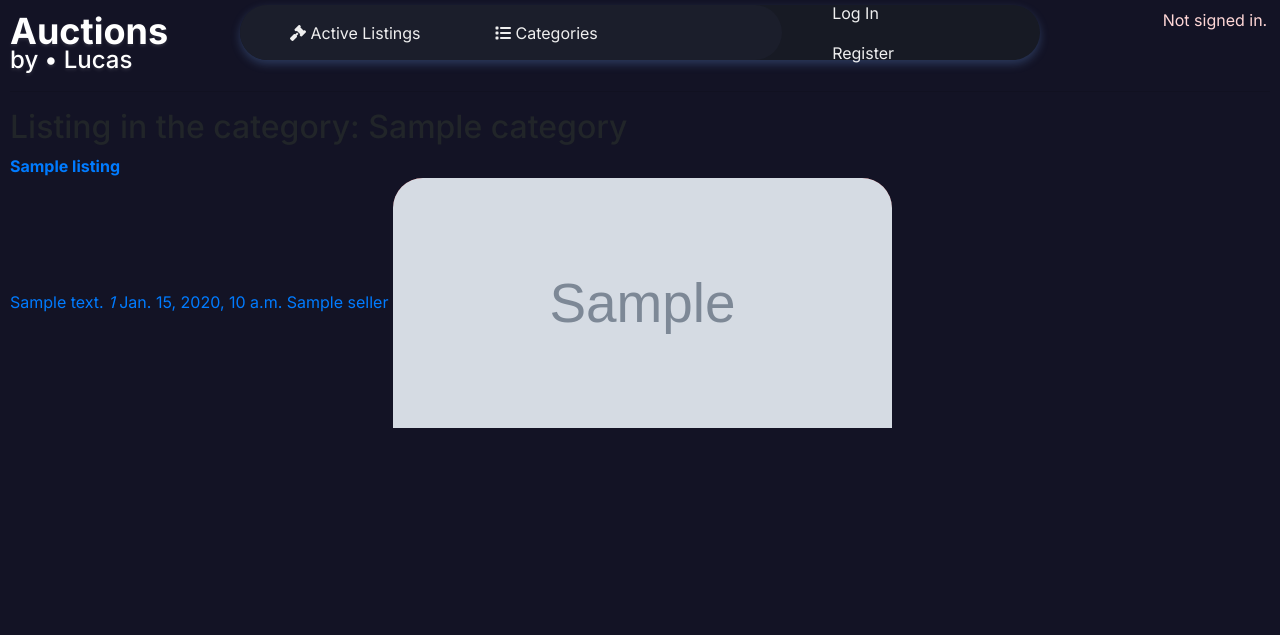
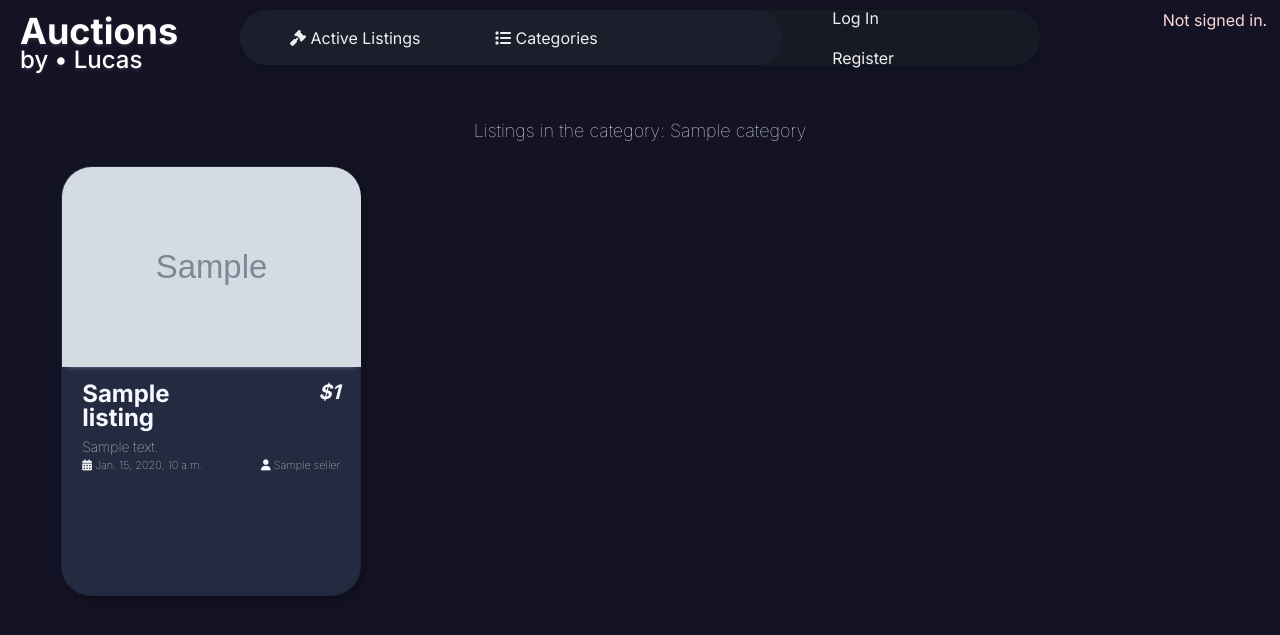
Before and after one commit to LucasMoerch04/CS50-Auctions, a Django app: template Downloads/commerce/commerce/auctions/templates/auctions/category_page.html in a window 1280 px wide. Shown: the top 635 px of the page. Run offline with Django 3.2, Linux system fonts and the light colour scheme; the template is opened without the code that fills it: most values are stand-ins (such as "Sample title", 1, 10 or a date in 2020); grey boxes marked "Sample" are stand-in pictures; some libraries are stand-ins or nearby versions.

Commit message:
style main page

```diff
--- a/Downloads/commerce/commerce/auctions/static/auctions/styles.css
+++ b/Downloads/commerce/commerce/auctions/static/auctions/styles.css
@@ -1,8 +1,15 @@
+* {
+    font-family: Inter, Arial, Helvetica, sans-serif;
+}
+
+*:focus {
+    outline: dashed;
+    outline-color: rgb(200, 200, 206);
+}
+
 body {
     padding: 10px;
     background-color: rgba(19, 19, 37, 1);
-    font-family: Inter, Arial, Helvetica, sans-serif;
-
 }
 
 .logo {
@@ -13,11 +20,13 @@ body {
     -moz-background-clip: text;
     background-clip: text;
     filter: brightness(3);
+
 }
 
 #title {
     font-size: 36px;
     padding-bottom: 0px;
+    margin-left: 10px;
     letter-spacing: -9%;
     font-weight: bold;
 }
@@ -27,6 +36,7 @@ body {
     font-size: 24px;
     letter-spacing: -4%;
     font-weight: 500;
+    margin-left: 10px;
 }
 
 .nav-bar {
@@ -34,14 +44,14 @@ body {
     position: absolute;
     justify-content: space-between;
     align-items: center;
-    top: 5px;
+    top: 10px;
     left: 50%;
     transform: translate(-50%, 0%);
     background-color: rgba(23, 26, 36, 1);
     width: 800px;
     height: 55px;
     border-radius: 47px;
-    box-shadow: 0px 4px 10px rgba(115, 171, 255, 0.25);
+    box-shadow: 0px 4px 10px rgba(1, 7, 16, 0.25);
 }
 
 .nav-two {
@@ -70,9 +80,21 @@ body {
     border-radius: 47px;
 }
 
+.nav-btn:hover {
+    transition: 200ms ease-in;
+    background-color: rgba(135, 154, 207, 0.24);
+}
+
 .nav-btn.active {
     background-color: rgba(135, 154, 207, 0.729);
     box-shadow: 0px 4px 10px rgba(115, 171, 255, 0.25);
+    font-weight: 600;
+}
+
+.nav-btn.active:hover{
+    transition: 500ms;
+    background: rgb(36,94,217);
+    background: linear-gradient(283deg, rgba(36,94,217,1) 0%, rgba(135,154,207,0.73) 50%, rgba(36,94,217,1) 100%);
 }
 
 #dot {
@@ -103,6 +125,13 @@ body {
     padding-top: 10px;
 }
 
+#create_listing:hover {
+    transition: 500ms;
+    background: rgb(231,2,2);
+    background: linear-gradient(283deg, rgba(231,2,2,1) 0%, rgba(255,107,0,1) 50%, rgba(231,2,2,1) 100%);
+
+}
+
 #create_listing i {
     padding-top: 10px;
     padding-left: 50px;
@@ -119,7 +148,13 @@ body {
 }
 
 #username {
-    font-size: 18px;
+    font-size: 20px;
+    background: -webkit-linear-gradient(right,rgba(135,154,207,0.73) 0%, rgba(255,107,0,1) 50%, rgba(135,154,207,1) 100%);
+    background-clip: border-box;
+    -webkit-background-clip: text;
+    -webkit-text-fill-color: transparent;
+
+
 }
 
 #signin_status a {
@@ -127,35 +162,122 @@ body {
     font-size: 14px;
 
 }
-.container {
+.box {
     display: flex;
     flex-wrap: wrap;
-    justify-content: space-between;
+    column-gap: 2%;
+    padding-left: 4vw;
+    width: 100%;
+    margin-top: 50px;
+}
+
+.cat {
+    display: flex;
+    flex-wrap: wrap;
+    margin: 0 auto;
+    width: 90%;
+    margin-top: 100px;
 }
 
 #lal {
     position: absolute;
-    top: 11%;
+    top: 15%;
     left: 50%;
     -ms-transform: translateX(-50%);
     transform: translateX(-50%);
     color: rgba(246, 248, 255, 1);
     font-weight: lighter;
-    font-size: 16px;
+    font-size: 18px;
+}
+
+#filter-box {
+    display: flex;
+    justify-content: center;
+    flex-wrap: nowrap;
+    column-gap: 2%;
+    width: 100%;
+}
+
+#sort {
+    display: flex;
+    flex-wrap: nowrap;
+}
+
+.dropdown {
+    margin-top: 50px;
+    font-size: 14px;
+    height: 40px;
+    width: 150px;
+    padding-left: 10px;
+    border: 0;
+    border-radius: 30px;
+    background-color: rgba(144, 168, 216, 0.709);
+    color: rgba(246, 248, 255, 1);
+    font-weight: 600;
+}
+
+.dropdown:hover {
+    background: linear-gradient(283deg, rgb(82, 125, 219) 0%, rgba(157, 179, 240, 0.73) 50%, rgb(82, 125, 219) 100%);
+    box-shadow: 4px 6px 9px 0px rgba(0, 0, 0, 0.25);
+    scale: 1.01;
+    cursor: pointer;
+}
+
+.dropdown:active {
+    scale: 1;
+}
+
+.dropdown option {
+    background-color: rgba(83, 135, 239, 0.89);
+    border: none;
+    font-size: 14;
+    font-weight: 600;
+    height: 200px;
+}
+
+input[type=checkbox] {
+    display: none;
+}
+
+label[for="id_asc"] {
+    display: inline-block;
+    font-size: 0px;
+    background-color: rgba(247, 109, 59, 0.945);
+    background-image: url("img/order2.png") ;
+    background-repeat: no-repeat;
+    background-position: center;
+    background-size: 50%;
+    border-radius: 30px;
+    height: 40px;
+    width: 50px;
+    margin-left: 5px;
+    margin-top: 50px;
+}
+
+label[for="id_asc"]:hover {
+    background-color: rgb(248, 93, 36);
+    scale: 1.01;
+    cursor: pointer;
+    box-shadow: 4px 6px 9px 0px rgba(0, 0, 0, 0.25);
 
 }
 
-.card {
-    background-color: rgba(36, 43, 64, 1);
-    width: 500px;
-    height: fit-content;
-    margin: 25px;
-    border-radius: 30px;
-    box-shadow: 4px 6px 9px 0px rgba(160, 195, 246, 0.25);
+label[for="id_asc"]:active {
+    transition: 200ms;
+    rotate: 180deg;
 }
 
-.card:hover {
-    box-shadow: 6px 8px 9px 0px rgba(249, 133, 0, 0.654);
+.card {
+    margin-top: 2%;
+    background-color: rgba(36, 43, 64, 1);
+    width: 300px;
+    height: 430px;
+    border-radius: 30px;
+    box-shadow: 4px 6px 9px 0px rgba(0, 0, 0, 0.25);
+}
+
+.card:hover, .categories:hover {
+    box-shadow: 3px 4px 6px 0px rgba(115, 171, 255, 0.25);;
     transition: 200ms ease-in-out;
     transform: scale(1.01);
 }
@@ -165,18 +287,23 @@ body {
 }
 
 img {
-    width: 499px;
-    height: 250px;
+    width: 299px;
+    height: 200px;
     object-fit: cover;
     border-top-left-radius: 30px;
     border-top-right-radius: 30px;
-    box-shadow: inset 0px 4px 4px rgba(176, 23, 23, 0.801);
+
+    -webkit-box-shadow: 0 4px 6px -6px #f6c1c1;
+    -moz-box-shadow: 0 4px 6px -6px #ffbaba;
+    box-shadow: 0 4px 6px -6px #b0b8ff;
+
 }
 
 .card-top {
     display: flex;
     justify-content: space-between;
-    margin-top: 10px;
+    margin-top: 15px;
+    line-height: 1;
 }
 
 #card_title {
@@ -184,39 +311,71 @@ img {
     color: rgba(246, 248, 255, 1);
     font-weight: bolder;
     font-size: 24px;
-    margin-left: 30px;
+    margin-left: 20px;
+    height: 30px;
+    overflow: visible;
+    max-width: 160px;
+
+}
+
+#desc-box {
+    height: 130px;
+
 }
 
 #description {
     color: rgba(246, 248, 255, 1);
     font-weight: lighter;
-    font-size: 16px;
-    margin-left: 30px;
+    font-size: 14px;
+    margin-left: 20px;
+    overflow: hidden;
+    max-height: 85px;
+    margin-top: 0px;
+    max-width: 260px;
 
-    max-width: 340px;
 }
 
 #price {
     color: rgba(246, 248, 255, 1);
     font-weight: bolder;
-    font-size: 24px;
-    margin-right: 30px;
+    font-size: 20px;
+
+    margin-right: 20px;
 }
 
 .card-bottom {
     color: rgba(246, 248, 255, 1);
     display: flex;
     justify-content: space-between;
-    margin-top: 30px;
-    margin-bottom: 10px;
+    margin-top: auto;
     font-weight: lighter;
-    font-size: 14px;
+    font-size: 11px;
 }
 
 #date {
-    margin-left: 30px;
+    margin-left: 20px;
 }
 
 #seller {
-    margin-right: 30px;
+    margin-right: 20px;
 }
+
+.categories {
+
+    list-style-type: none;
+    width: 200px;
+    height: 60px;
+    border-radius: 10px;
+    border: solid 1px;
+    border-color: #ffd7d739;
+    background-color: rgba(36, 43, 64, 1);
+    margin: 20px;
+}
+
+.categories .text {
+    display: inline-block;
+    color: rgba(246, 248, 255, 1);
+    font-weight: bolder;
+    font-size: 16px;
+    margin: 10px;
+}
--- a/Downloads/commerce/commerce/auctions/templates/auctions/category_page.html
+++ b/Downloads/commerce/commerce/auctions/templates/auctions/category_page.html
@@ -1,24 +1,26 @@
 {% extends "auctions/layout.html" %}
 
 {% block body %}
-    <h2>Listing in the category: {{category}}</h2>
 
+    <div class="box">
+        <h2 id="lal">Listings in the category: {{category}}</h2>
     {% for listing in listings %}
-        <div>
-            <a href="{% url 'listing_page' listing.id %}">
-                <b>{{ listing.title }}</b>
-                <br>
-                {{ listing.description }}
-                <i>{{ listing.price.bid }}</i>
-                {{ listing.datetime}}
-                {{ listing.seller}}
+        <div class="card">
+            <a href="listing/{{ listing.id }}">
                 {% if listing.image != None%}
                     <img src="{{listing.image}}">
                 {% endif %}
+                <div class="card-top">
+                    <b id="card_title">{{ listing.title }}</b>
+                    <i id="price">${{ listing.price.bid }}</i>
+                </div>
+                <br>
+                <div id="description">{{ listing.description }}</div>
+                <div class="card-bottom">
+                    <div id="date"><i class="fa-solid fa-calendar-days"></i>  {{ listing.datetime}}</div>
+                    <div id="seller"> <i class="fa-solid fa-user"></i>  {{ listing.seller}}</div>
+                </div>
             </a>
         </div>
-            <br>
-            <br>
-            <br>
     {% endfor %}
 {% endblock %}
--- a/Downloads/commerce/commerce/auctions/templates/auctions/layout.html
+++ b/Downloads/commerce/commerce/auctions/templates/auctions/layout.html
@@ -13,8 +13,7 @@
 
 
         <script>
-
-            document.addEventListener('DOMContentLoaded', function(){
+            document.addEventListener('DOMContentLoaded', function() {
                 var currentUrl = window.location.pathname;
 
                 document.querySelectorAll(".nav-btn").forEach(function(navBtn) {
@@ -23,9 +22,8 @@
                     console.log(currentUrl)
                     if (currentUrl === linkUrl){
                         navBtn.classList.add("active");
-                        console.log("works");
                     };
-                });
+                    });
             });
 
 
```
Also changed, not shown: Downloads/commerce/commerce/auctions/models.py (+5 -2 lines), Downloads/commerce/commerce/auctions/templates/auctions/categories.html (+7 -8 lines), Downloads/commerce/commerce/auctions/templates/auctions/index.html (+11 -3 lines), Downloads/commerce/commerce/auctions/templates/auctions/watchlist.html (+16 -12 lines), Downloads/commerce/commerce/auctions/views.py (+30 -5 lines), Downloads/commerce/commerce/auctions/static/auctions/img/asc.png (added), Downloads/commerce/commerce/auctions/static/auctions/img/desc.png (added), Downloads/commerce/commerce/auctions/static/auctions/img/order.png (added), Downloads/commerce/commerce/auctions/static/auctions/img/order2.png (added), Downloads/commerce/commerce/db.sqlite3.
